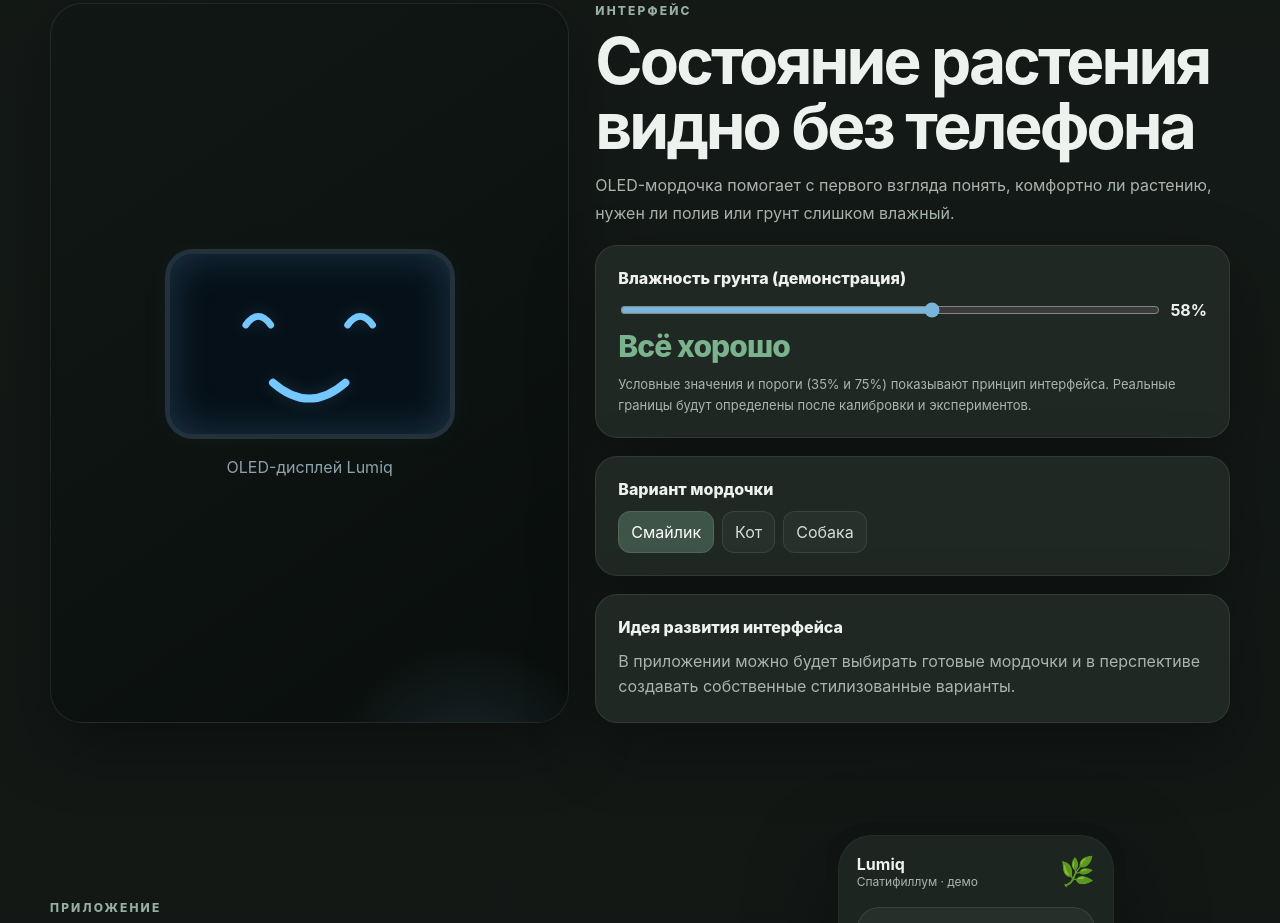
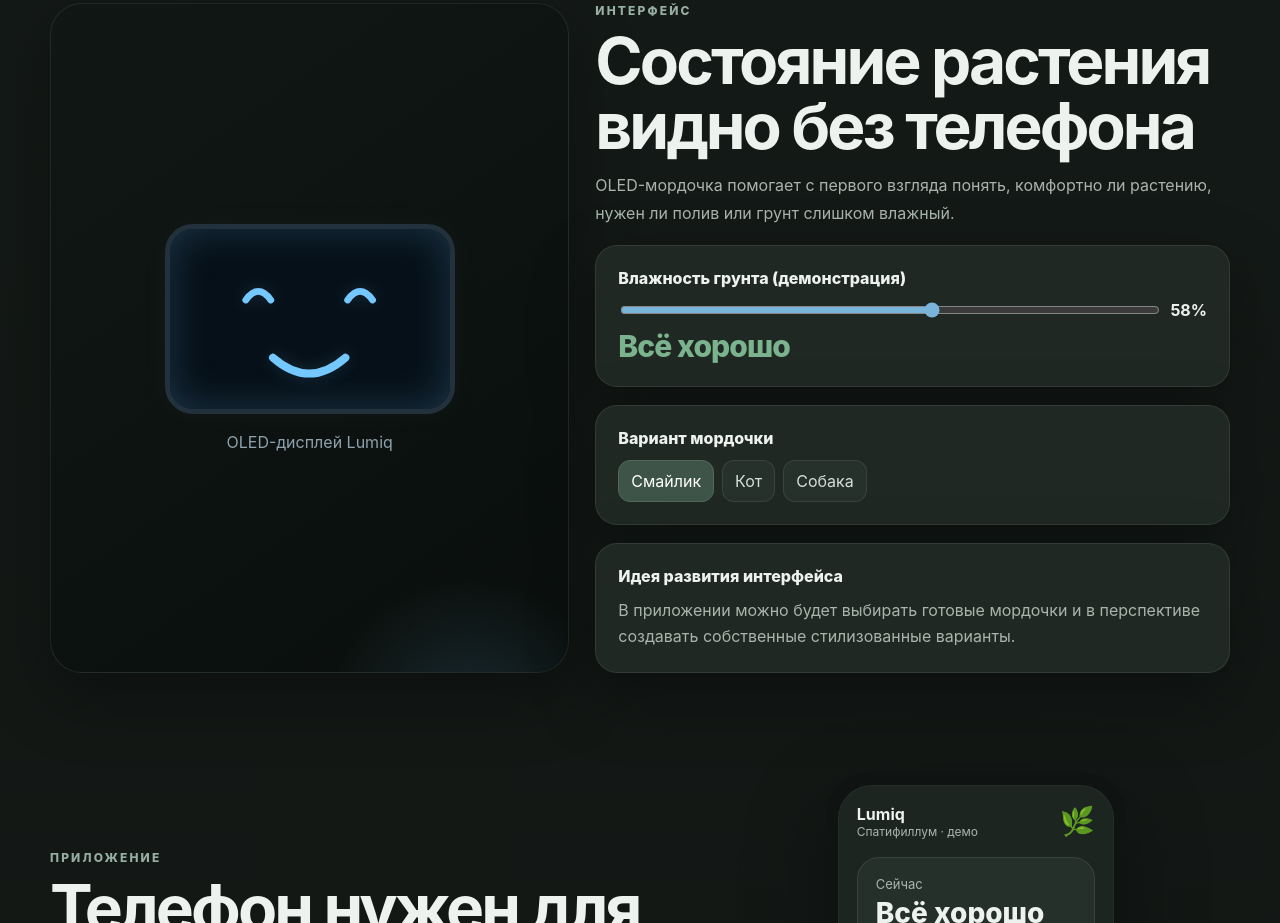
Before and after one commit to h-idwidwi/Lumiq, a plain HTML site: page index.html in a window 1280 px wide. Shown: the part 3913-4836 px from the top of the page. Drawn offline with Linux system fonts and the light colour scheme.

Commit message:
Update index.html

```diff
--- a/index.html
+++ b/index.html
@@ -797,7 +797,6 @@
               <b><span id="moistureValue">58</span>%</b>
             </div>
             <div class="status-text" id="statusText">Всё хорошо</div>
-            <p style="margin:10px 0 0;color:var(--muted);font-size:13px;line-height:1.55">Условные значения и пороги (35% и 75%) показывают принцип интерфейса. Реальные границы будут определены после калибровки и экспериментов.</p>
           </div>
 
           <div class="control-group reveal">
```
